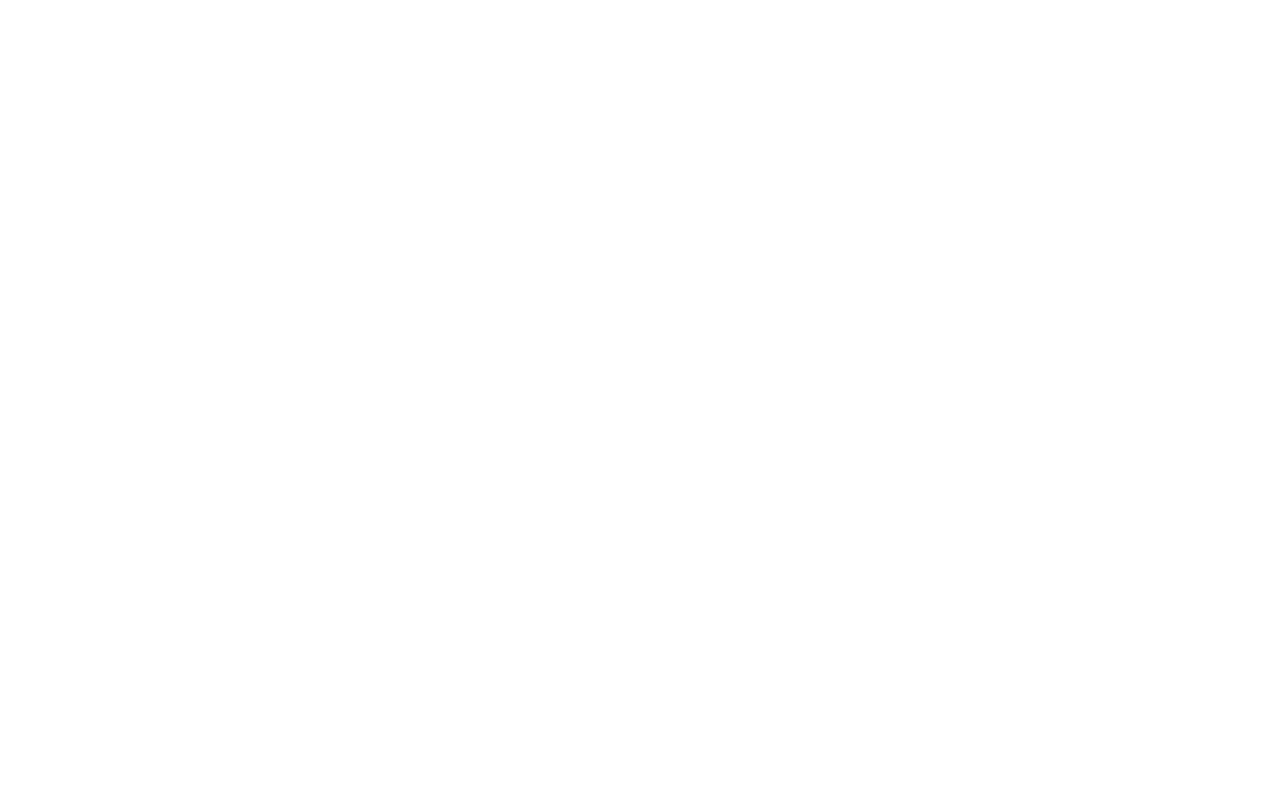
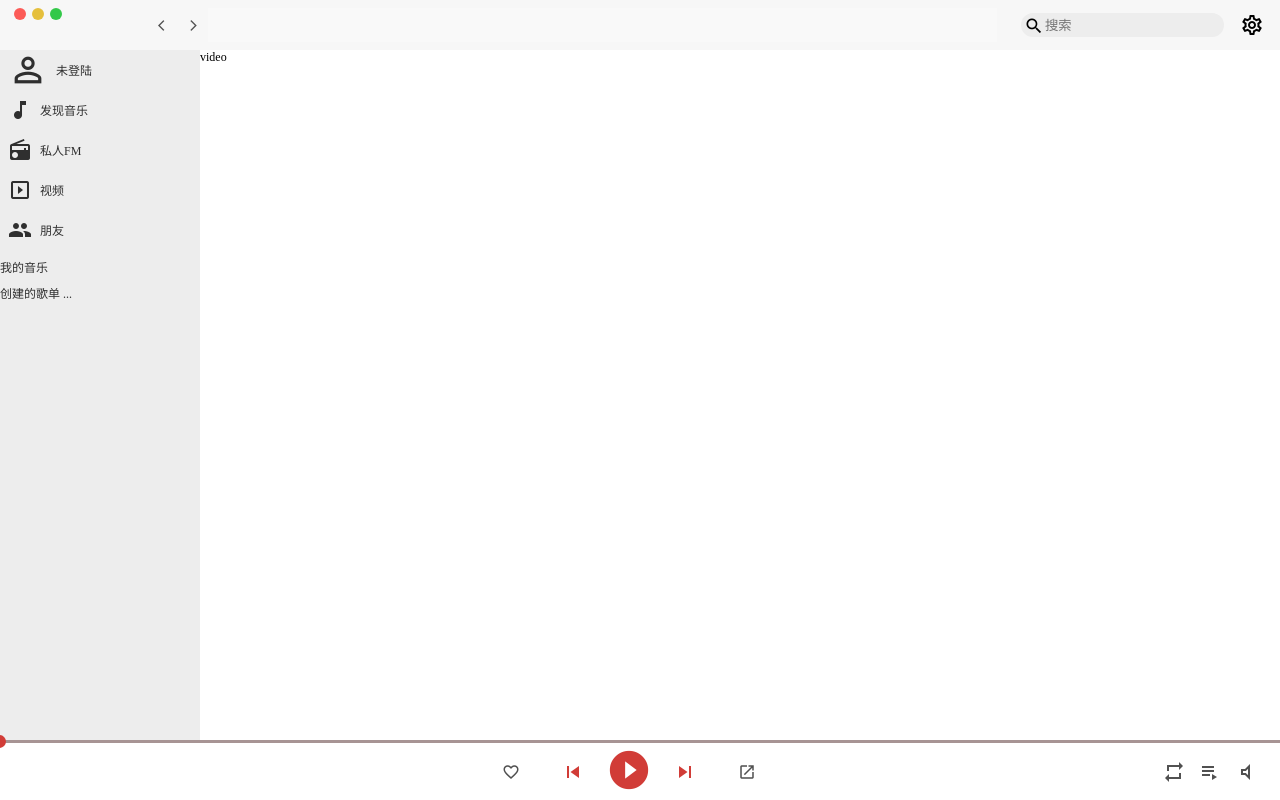
Before and after one commit to caizhiyuannn/nete-music, a Vue app in the folder frontend/: page /#/video in a window 1280 px wide. Built offline with nearby package versions, Linux system fonts and the light colour scheme; a small style sheet from the web is missing.

Commit message:
add route

```diff
--- a/frontend/src/router/index.js
+++ b/frontend/src/router/index.js
@@ -17,6 +17,16 @@ const routes = [
         component: Discovery,
       },
       {
+        path: '/radio',
+        name: 'radio',
+        component: () => import('@/views/radio'),
+      },
+      {
+        path: '/video',
+        name: 'video',
+        component: () => import('@/views/video'),
+      },
+      {
         path: '',
         redirect: { name: 'discovery' },
       },
--- /dev/null
+++ b/frontend/src/views/radio/index.vue
@@ -0,0 +1,11 @@
+<template>
+  <div class="radio">radio</div>
+</template>
+
+<script>
+export default {
+  name: 'nete-radio',
+};
+</script>
+
+<style lang="scss" scoped></style>
--- /dev/null
+++ b/frontend/src/views/video/index.vue
@@ -0,0 +1,11 @@
+<template>
+  <div class="video">video</div>
+</template>
+
+<script>
+export default {
+  name: 'nete-video',
+};
+</script>
+
+<style lang="scss" scoped></style>
```
